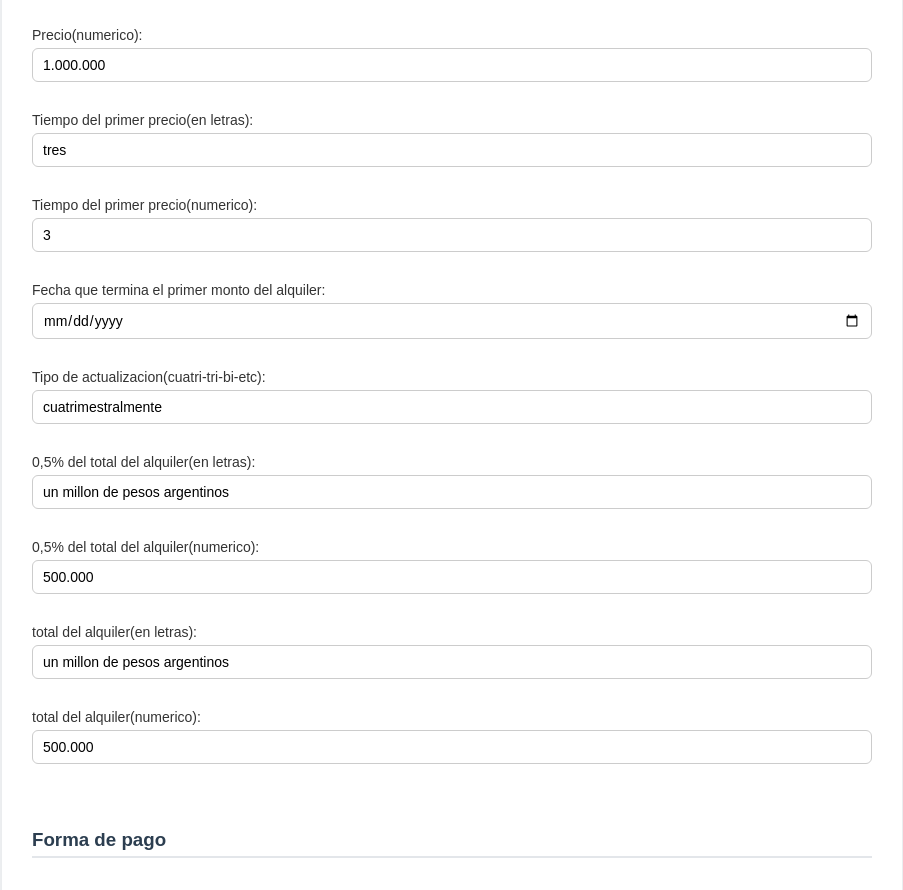
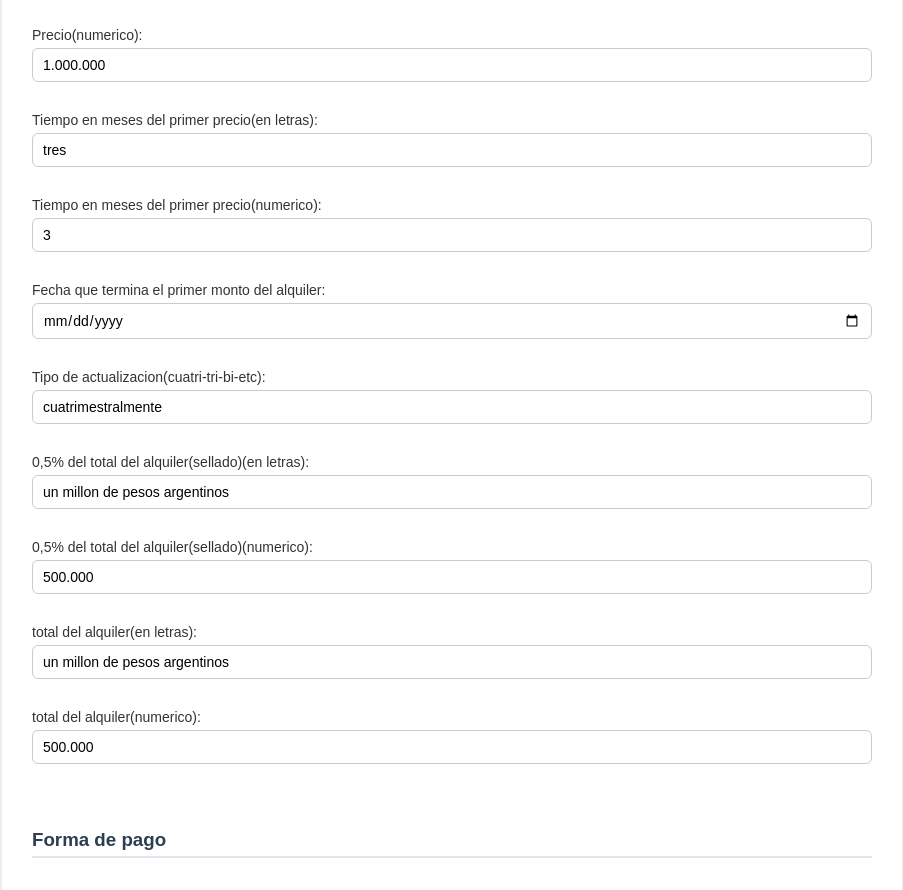
Before and after one commit to scry3/CREARARCHIVOS3, a website: page public/index.html in a window 1280 px wide. Shown: the part 3393-4283 px from the top of the page, without its empty margins (188-1091 px from the left). Drawn offline with Linux system fonts and the light colour scheme.

Commit message:
minimos cambios

```diff
--- a/public/index.html
+++ b/public/index.html
@@ -58,12 +58,12 @@
     <h3>Precio</h3>
     <label>Precio(en letras): <input type="text" name="precio_escrito" value="un millon de pesos argentinos"></label><br>
     <label>Precio(numerico): <input type="text" name="precio_numerico" value="1.000.000"></label><br>
-    <label>Tiempo del primer precio(en letras): <input type="text" name="tiempo_precio_escrito" value="tres"></label><br>
-    <label>Tiempo del primer precio(numerico): <input type="text" name="tiempo_precio_numerico" value="3"></label><br>
+    <label>Tiempo en meses del primer precio(en letras): <input type="text" name="tiempo_precio_escrito" value="tres"></label><br>
+    <label>Tiempo en meses del primer precio(numerico): <input type="text" name="tiempo_precio_numerico" value="3"></label><br>
     <label>Fecha que termina el primer monto del alquiler: <input type="date" name="fecha_final_1er_precio" value="31-10-2025"></label><br>
     <label>Tipo de actualizacion(cuatri-tri-bi-etc): <input type="text" name="tipo_actualizacion" value="cuatrimestralmente"></label><br>
-    <label>0,5% del total del alquiler(en letras): <input type="text" name="precio_cerocinco_letra" value="un millon de pesos argentinos"></label><br>
-    <label>0,5% del total del alquiler(numerico): <input type="text" name="precio_cerocinco_num" value="500.000"></label><br>
+    <label>0,5% del total del alquiler(sellado)(en letras): <input type="text" name="precio_cerocinco_letra" value="un millon de pesos argentinos"></label><br>
+    <label>0,5% del total del alquiler(sellado)(numerico): <input type="text" name="precio_cerocinco_num" value="500.000"></label><br>
     <label>total del alquiler(en letras): <input type="text" name="precio_total_letra" value="un millon de pesos argentinos"></label><br>
     <label>total del alquiler(numerico): <input type="text" name="precio_total_num" value="500.000"></label><br>
 
--- a/server.js
+++ b/server.js
@@ -228,7 +228,7 @@ app.post('/generar', async (req, res) => {
                         style: "TituloNegrita",
                         spacing: { after: 300 }
                     }),
-                    new Paragraph(`El sellado del presente contrato estará a cargo de la parte LOCADORA según lo dispuesto en la Ley Provincial N° 1.075, sancionada el 08 de Enero del 2.016 y publicada en el Boletín Oficial el 22 de Enero del 2.016, Título Cuarto, Impuesto de Sellos, Capítulo "De Las Exenciones”, Artículo 276, Inciso 31, siendo el mismo del 0,5% del valor total del presente contrato; suma de  ${data.precio_cerocinco_letra}  PESOS ($${data.precio_cerocinco_num}.-)  para su posterior pago mediante declaración jurada al organismo de Agencia de Recaudación Fueguina (AREF). El precio total de la locación se establece en ${data.precio_total_letra} PESOS ($${data.precio_total_num}.-),tomando como base el valor locativo del primer mes calculado por la duración del contrato conforme al DNU N° 70/2.023, Ley de Alquileres 27.737 y teniendo en cuenta la Disposición General AREF N° 001/20 de fecha 03 de Septiembre del 2.020.`),
+                    new Paragraph(`El sellado del presente contrato estará a cargo de la parte LOCADORA según lo dispuesto en la Ley Provincial N° 1.075, sancionada el 08 de Enero del 2.016 y publicada en el Boletín Oficial el 22 de Enero del 2.016, Título Cuarto, Impuesto de Sellos, Capítulo "De Las Exenciones”, Artículo 276, Inciso 31, siendo el mismo del 0,5% del valor total del presente contrato; suma de  ${data.precio_cerocinco_letra}   ($${data.precio_cerocinco_num}.-)  para su posterior pago mediante declaración jurada al organismo de Agencia de Recaudación Fueguina (AREF). El precio total de la locación se establece en ${data.precio_total_letra}  ($${data.precio_total_num}.-),tomando como base el valor locativo del primer mes calculado por la duración del contrato conforme al DNU N° 70/2.023, Ley de Alquileres 27.737 y teniendo en cuenta la Disposición General AREF N° 001/20 de fecha 03 de Septiembre del 2.020.`),
 
                     new Paragraph(" "),
                     new Paragraph({
```
